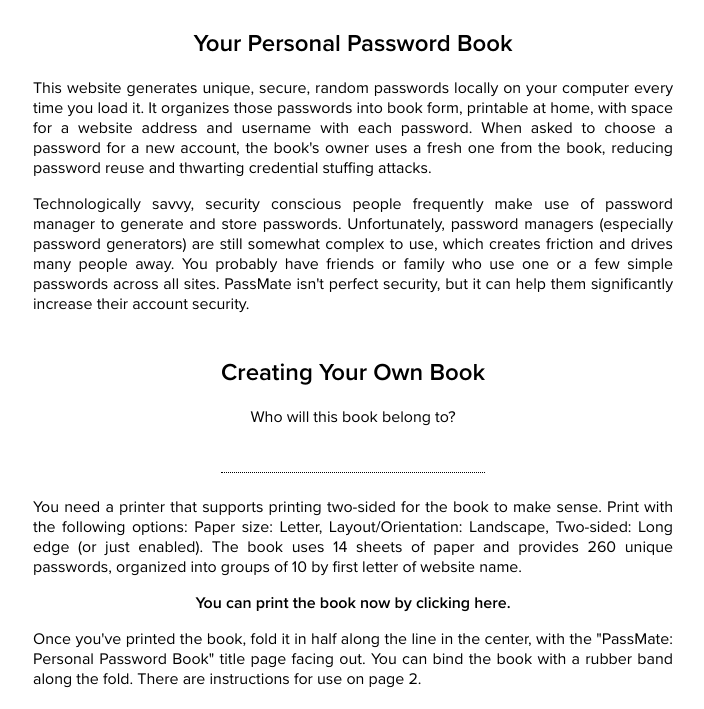
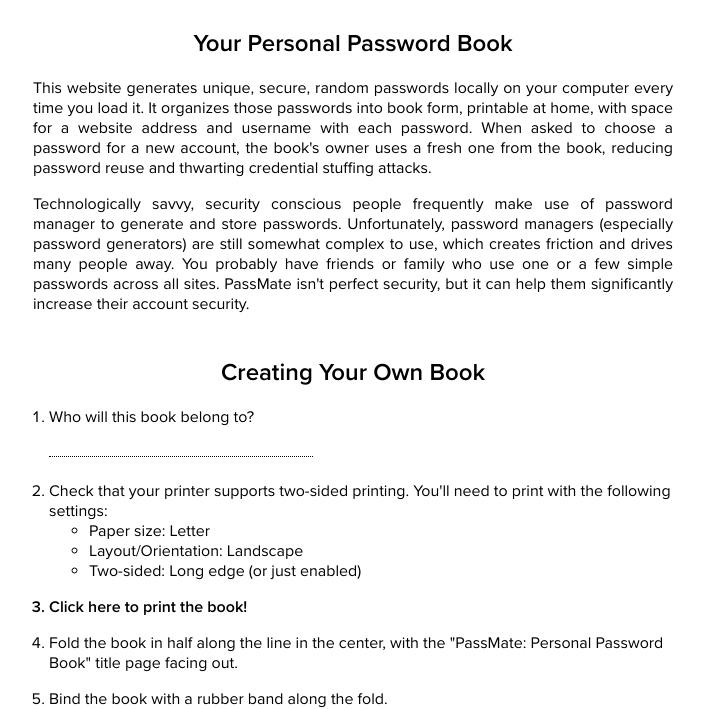
Before and after one commit to firestuff/passmate, a website: page index.html in a window 1280 px wide. Shown: the part 91-800 px from the top of the page, without its empty margins (287-991 px from the left). Drawn offline with Linux system fonts and the light colour scheme.

Commit message:
Split create section into an ordered list (fixes #7)

```diff
--- a/passmate.css
+++ b/passmate.css
@@ -76,22 +76,34 @@
 	margin: 1em;
 }
 
-overview > h2 {
+overview h2 {
 	margin-top: 1.2em;
 }
 
-overview > blurb {
+overview blurb {
 	max-width: 40em;
 }
 
-overview > owner {
+overview owner {
+	text-align: left;
 	margin-top: 0;
 }
 
-overview > recovery {
+overview recovery {
 	margin-top: 0;
 	margin-bottom: 1em;
 	font-size: 1.2em;
+}
+
+overview ol {
+	box-sizing: border-box;
+	max-width: 40em;
+	margin: 0;
+	padding-inline-start: 1em;
+}
+
+overview ol > li {
+	margin-bottom: 1em;
 }
 
 /**********
@@ -136,10 +148,10 @@
 	justify-content: flex-end;
 }
 
-page:first-of-type > pagenum {
+page:first-of-type pagenum {
 }
 
-page:last-of-type > pagenum {
+page:last-of-type pagenum {
 	align-self: flex-end;
 }
 
@@ -150,7 +162,7 @@
 	margin-bottom: 0.2em;
 }
 
-page:last-of-type > letter {
+page:last-of-type letter {
 	align-self: flex-end;
 }
 
--- a/passmate.js
+++ b/passmate.js
@@ -48,21 +48,35 @@
 		this.addElement('blurb', overview, 'Technologically savvy, security conscious people frequently make use of password manager to generate and store passwords. Unfortunately, password managers (especially password generators) are still somewhat complex to use, which creates friction and drives many people away. You probably have friends or family who use one or a few simple passwords across all sites. PassMate isn\'t perfect security, but it can help them significantly increase their account security.');
 
 		this.addElement('h2', overview, 'Creating Your Own Book');
-		this.addElement('blurb', overview, 'Who will this book belong to?');
-		this.ownerIn = this.addElement('owner', overview);
+
+		let instr = this.addElement('ol', overview);
+
+		let step1 = this.addElement('li', instr);
+		this.addElement('blurb', step1, 'Who will this book belong to?');
+		this.ownerIn = this.addElement('owner', step1);
 		this.ownerIn.contentEditable = true;
 		this.ownerIn.addEventListener('input', () => {
 			this.ownerOut.innerText = this.ownerIn.innerText;
 		});
 
-		this.addElement('blurb', overview, 'You need a printer that supports printing two-sided for the book to make sense. Print with the following options: Paper size: Letter, Layout/Orientation: Landscape, Two-sided: Long edge (or just enabled). The book uses 14 sheets of paper and provides 260 unique passwords, organized into groups of 10 by first letter of website name.');
-		let print = this.addElement('blurb', overview, 'You can print the book now by clicking here.');
-		print.style.fontWeight = 'bold';
-		print.style.cursor = 'pointer';
-		print.addEventListener('click', () => {
+		let step2 = this.addElement('li', instr, 'Check that your printer supports two-sided printing. You\'ll need to print with the following settings:');
+		let printreqs = this.addElement('ul', step2);
+		this.addElement('li', printreqs, 'Paper size: Letter');
+		this.addElement('li', printreqs, 'Layout/Orientation: Landscape');
+		this.addElement('li', printreqs, 'Two-sided: Long edge (or just enabled)');
+
+		let step3 = this.addElement('li', instr, 'Click here to print the book!');
+		step3.style.fontWeight = 'bold';
+		step3.style.cursor = 'pointer';
+		step3.addEventListener('click', () => {
 			window.print();
 		});
-		this.addElement('blurb', overview, 'Once you\'ve printed the book, fold it in half along the line in the center, with the "PassMate: Personal Password Book" title page facing out. You can bind the book with a rubber band along the fold. There are instructions for use on page 2.');
+
+		this.addElement('li', instr, 'Fold the book in half along the line in the center, with the "PassMate: Personal Password Book" title page facing out.');
+
+		this.addElement('li', instr, 'Bind the book with a rubber band along the fold.');
+
+		this.addElement('li', instr, 'See page 2 of the book for usage instructions.');
 
 		this.addElement('h2', overview, 'Reprinting Your Book');
 		this.addElement('blurb', overview, 'A unique code has been generated for you below. It changes every time you refresh this website. If you\'d like to reprint an existing book, change the code below to the one printed on page 3 of your old book. The new book will contain all the same passwords as the old book. This is all done without the code or passwords ever leaving your computer.');
```
